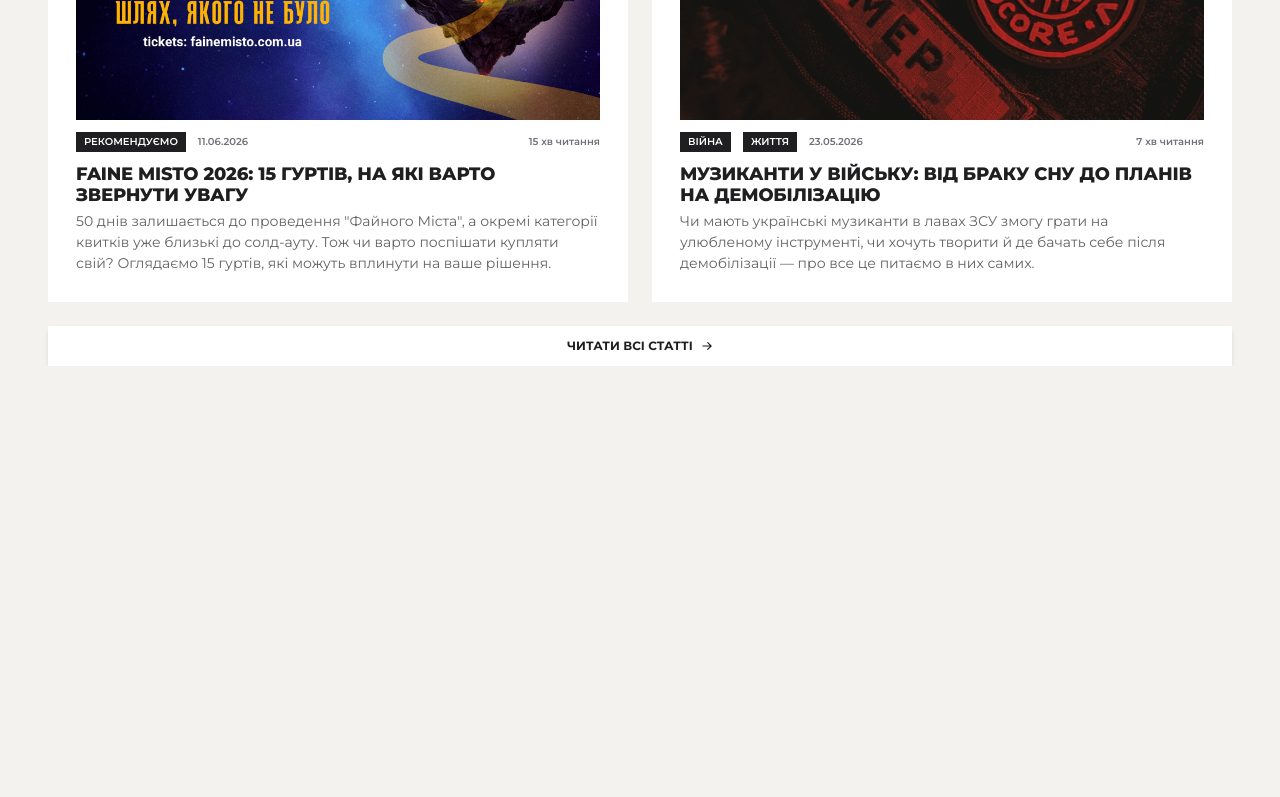
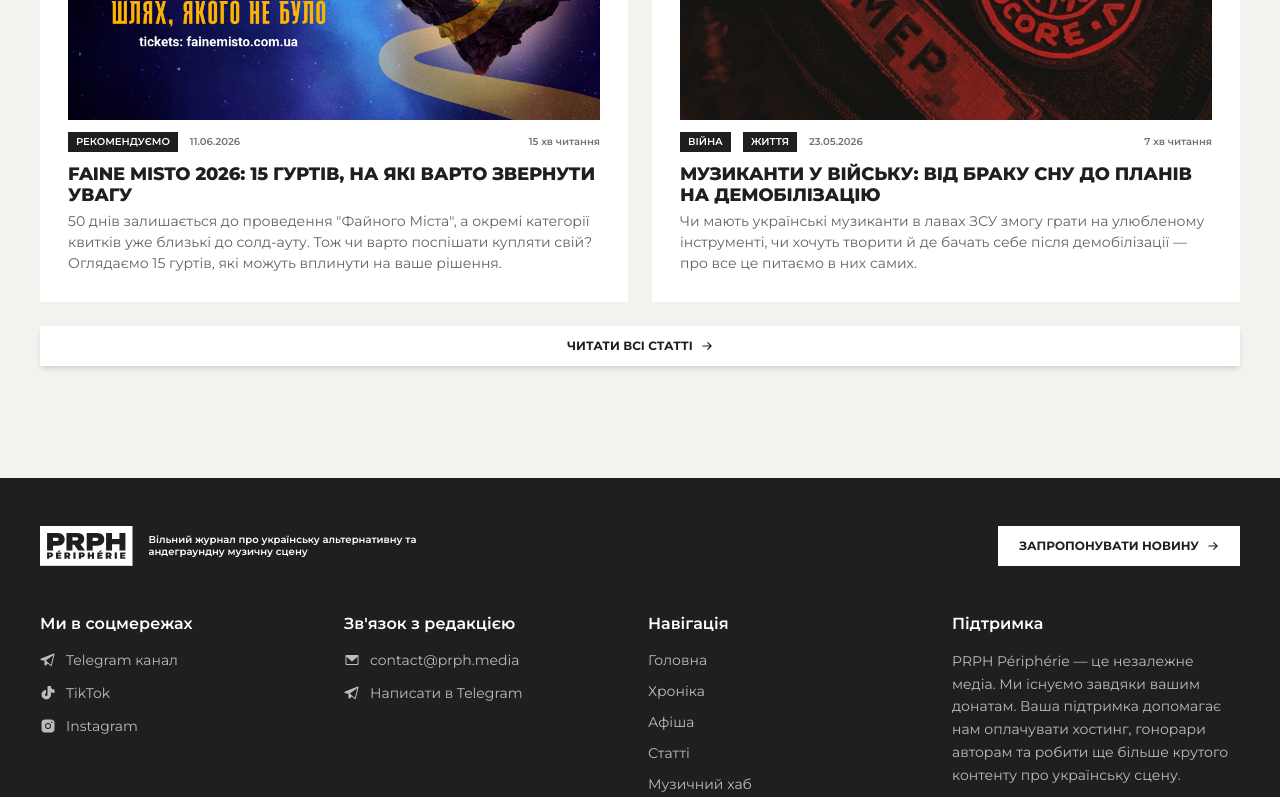
Before and after one commit to GrenkaUkraine/prphweb, a Next.js app: page / in a window 1280 px wide. Shown: the part 2000-2797 px from the top of the page. Before the commit the page ends 2366 px from the top, so only its background shows below. Built offline with nearby package versions, Linux system fonts and the light colour scheme; a web font is replaced by a local one.

Commit message:
add Footer and refactor layout

```diff
--- a/app/layout.tsx
+++ b/app/layout.tsx
@@ -2,6 +2,7 @@
 import { Unbounded, Montserrat } from "next/font/google";
 import "./globals.css";
 import Navbar from "@/components/Navbar";
+import Footer from "@/components/Footer";
 
 const unboundedFont = Unbounded({
   variable: "--font-unbounded",
@@ -28,9 +29,12 @@
       lang="en"
       className={`${unboundedFont.variable} ${montserratFont.variable} h-full antialiased font-sans bg-page text-content-primary`}
     >
-      <body className="min-h-full flex flex-col px-6 md:px-12 max-w-7xl mx-auto">
+      <body className="min-h-full flex flex-col">
         <Navbar />
-        {children}
+        <main className="flex flex-col px-6 md:px-0 max-w-page mx-auto">
+          {children}
+        </main>
+        <Footer />
       </body>
     </html>
   );
--- /dev/null
+++ b/components/Footer.tsx
@@ -0,0 +1,139 @@
+import Logo from "@/components/Logo";
+import Link from "next/link";
+import React from "react";
+import Text from "@/components/Text";
+import Button from "@/components/Button";
+import {
+  ArrowRightIcon,
+  TelegramLogoIcon,
+  TiktokLogoIcon,
+  InstagramLogoIcon,
+  EnvelopeSimpleIcon,
+  HeartIcon
+} from "@phosphor-icons/react/dist/ssr";
+
+export default function Footer() {
+  return (
+    <footer className="w-full bg-content-primary mt-28">
+      <div className="max-w-page mx-auto px-6 md:px-0 flex flex-col gap-12 py-12">
+        <div className="flex flex-col md:flex-row justify-between items-start md:items-center gap-6">
+          <div className="flex flex-col md:flex-row gap-4 items-start md:items-center">
+            <Link href="/">
+              <Logo inverted className="h-[40px] w-auto" />
+            </Link>
+            <Text variant="metadata" className="text-surface max-w-70">
+              Вільний журнал про українську альтернативну та андеграундну музичну сцену
+            </Text>
+          </div>
+          <Button intent="onContent" className="whitespace-nowrap">
+            Запропонувати новину
+            <ArrowRightIcon weight="bold" size={12} />
+          </Button>
+        </div>
+
+        <div className="grid grid-cols-1 md:grid-cols-4 gap-8 md:gap-4">
+          <div className="flex flex-col gap-4">
+            <Text variant="h4" className="text-surface">
+              Ми в соцмережах
+            </Text>
+            <div className="flex flex-col gap-3">
+              <Link href="https://t.me/prph_media" target="_blank" rel="noopener noreferrer" className="flex items-center gap-2.5 text-content-tertiary-light hover:text-surface transition-colors">
+                <TelegramLogoIcon size={16} weight="fill" />
+                <Text variant="body">
+                  Telegram канал
+                </Text>
+              </Link>
+              <Link href="https://tiktok.com/prph_media" target="_blank" rel="noopener noreferrer" className="flex items-center gap-2.5 text-content-tertiary-light hover:text-surface transition-colors">
+                <TiktokLogoIcon size={16} weight="fill" />
+                <Text variant="body">
+                  TikTok
+                </Text>
+              </Link>
+              <Link href="https://instagram.com/prph_media" target="_blank" rel="noopener noreferrer" className="flex items-center gap-2.5 text-content-tertiary-light hover:text-surface transition-colors">
+                <InstagramLogoIcon size={16} weight="fill" />
+                <Text variant="body">
+                  Instagram
+                </Text>
+              </Link>
+            </div>
+          </div>
+
+          <div className="flex flex-col gap-4">
+            <Text variant="h4" className="text-surface">Зв&apos;язок з редакцією</Text>
+            <div className="flex flex-col gap-3">
+              <Link href="mailto:contact@prph.media" className="flex items-center gap-2.5 text-content-tertiary-light hover:text-surface transition-colors">
+                <EnvelopeSimpleIcon size={16} weight="fill" />
+                <Text variant="body">contact@prph.media</Text>
+              </Link>
+              <Link href="https://t.me" target="_blank" rel="noopener noreferrer" className="flex items-center gap-2.5 text-content-tertiary-light hover:text-surface transition-colors">
+                <TelegramLogoIcon size={16} weight="fill" />
+                <Text variant="body">Написати в Telegram</Text>
+              </Link>
+            </div>
+          </div>
+
+          <div className="flex flex-col gap-4">
+            <Text variant="h4" className="text-surface">Навігація</Text>
+            <div className="flex flex-col gap-2.5">
+              <Link href="/" className="text-content-tertiary-light hover:text-surface transition-colors">
+                <Text variant="body">Головна</Text>
+              </Link>
+              <Link href="/chronicle" className="text-content-tertiary-light hover:text-surface transition-colors">
+                <Text variant="body">Хроніка</Text>
+              </Link>
+              <Link href="/afisha" className="text-content-tertiary-light hover:text-surface transition-colors">
+                <Text variant="body">Афіша</Text>
+              </Link>
+              <Link href="/articles" className="text-content-tertiary-light hover:text-surface transition-colors">
+                <Text variant="body">Статті</Text>
+              </Link>
+              <Link href="/hub" className="text-content-tertiary-light hover:text-surface transition-colors">
+                <Text variant="body">Музичний хаб</Text>
+              </Link>
+              <Link href="/suggest" className="text-content-tertiary-light hover:text-surface transition-colors">
+                <Text variant="body">Запропонувати новину</Text>
+              </Link>
+            </div>
+          </div>
+
+          <div className="flex flex-col gap-4">
+            <Text variant="h4" className="text-surface">Підтримка</Text>
+            <div className="flex flex-col gap-4">
+              <Text variant="body" className="text-content-tertiary-light leading-relaxed">
+                PRPH Périphérie — це незалежне медіа. Ми існуємо завдяки вашим донатам. Ваша підтримка допомагає нам оплачувати хостинг, гонорари авторам та робити ще більше крутого контенту про українську сцену.
+              </Text>
+              <Button intent="outline" className="w-full flex items-center justify-center gap-2 cursor-pointer">
+                <HeartIcon weight="fill" className="text-red-600" size={14} />
+                Підтримати
+              </Button>
+            </div>
+          </div>
+        </div>
+
+        <hr className="border-content-secondary" />
+
+        <div className="grid grid-cols-1 md:grid-cols-3 gap-4 text-content-tertiary-light">
+          <div className="text-left">
+            <Link href="/privacy" className="hover:text-surface transition-colors underline">
+              <Text variant="metadata">
+                Політика конфіденційності (Privacy Policy)
+              </Text>
+            </Link>
+          </div>
+          <div className="text-left md:text-center">
+            <Text variant="metadata">
+              © 2026 PÉRIPHÉRIE. Всі права захищенні.
+            </Text>
+          </div>
+          <div className="text-left md:text-right">
+            <Link href="/terms" className="hover:text-surface transition-colors underline">
+              <Text variant="metadata">
+                Умови використання (Terms of Use)
+              </Text>
+            </Link>
+          </div>
+        </div>
+      </div>
+    </footer>
+  );
+}
```
